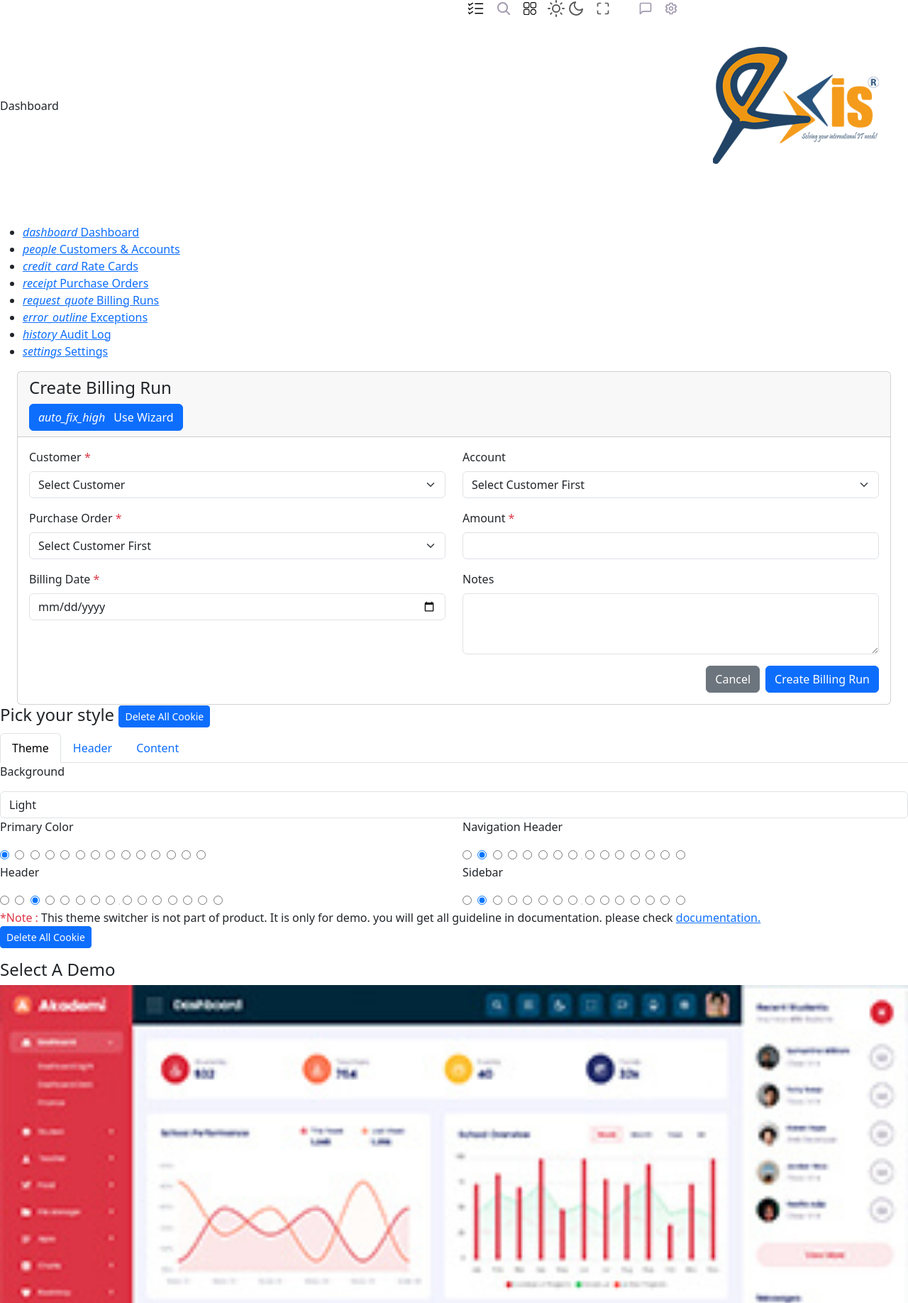
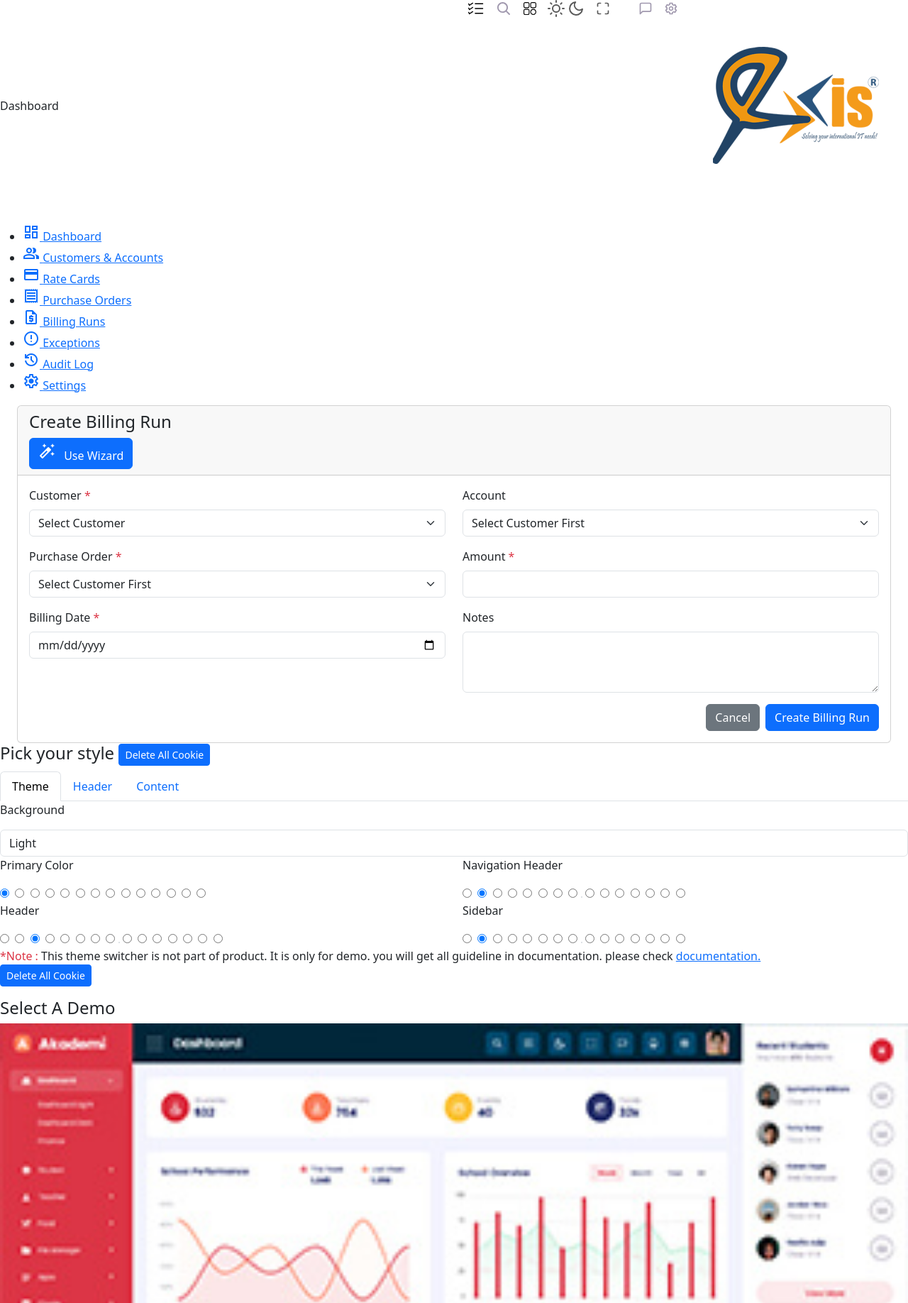
Before and after one commit to emeri-e/excis-billing, a Django app: page /billing/create/ in a window 1280 px wide. Shown: the part 84-1920 px from the top of the page at 71% size. Run offline with Django 5.2, Linux system fonts and the light colour scheme; a user stored in the database is signed in; data comes from the database, SQL or seed files in the repository; parts of the project's set-up code (start-up, migrations or seed data) failed here and were passed over; some libraries are stand-ins or nearby versions.

Commit message:
fixed templ

```diff
--- a/templates/base/base.html
+++ b/templates/base/base.html
@@ -20,10 +20,10 @@
 
     <!-- Fonts -->
     <link href="https://fonts.googleapis.com/css2?family=Material+Icons" rel="stylesheet">
-    <!-- <link rel="preconnect" href="https://fonts.googleapis.com">
+    <link rel="preconnect" href="https://fonts.googleapis.com">
     <link href="https://fonts.googleapis.com/css2?family=Inter:wght@400;500;600;700&display=swap" rel="stylesheet">
     <link href="https://fonts.googleapis.com/css2?family=Material+Symbols+Outlined:wght@400&display=swap"
-        rel="stylesheet"> -->
+        rel="stylesheet">
     <link href="https://cdn.jsdelivr.net/npm/bootstrap@5.3.3/dist/css/bootstrap.min.css" rel="stylesheet">
      <link href="https://cdn.jsdelivr.net/npm/bootstrap@5.3.8/dist/css/bootstrap.min.css" rel="stylesheet" integrity="sha384-sRIl4kxILFvY47J16cr9ZwB07vP4J8+LH7qKQnuqkuIAvNWLzeN8tE5YBujZqJLB" crossorigin="anonymous">
     <script src="https://cdn.jsdelivr.net/npm/bootstrap@5.3.8/dist/js/bootstrap.bundle.min.js" integrity="sha384-FKyoEForCGlyvwx9Hj09JcYn3nv7wiPVlz7YYwJrWVcXK/BmnVDxM+D2scQbITxI" crossorigin="anonymous"></script>
```
Also changed, not shown: excis_billing/settings.py (line endings or trailing spaces).
